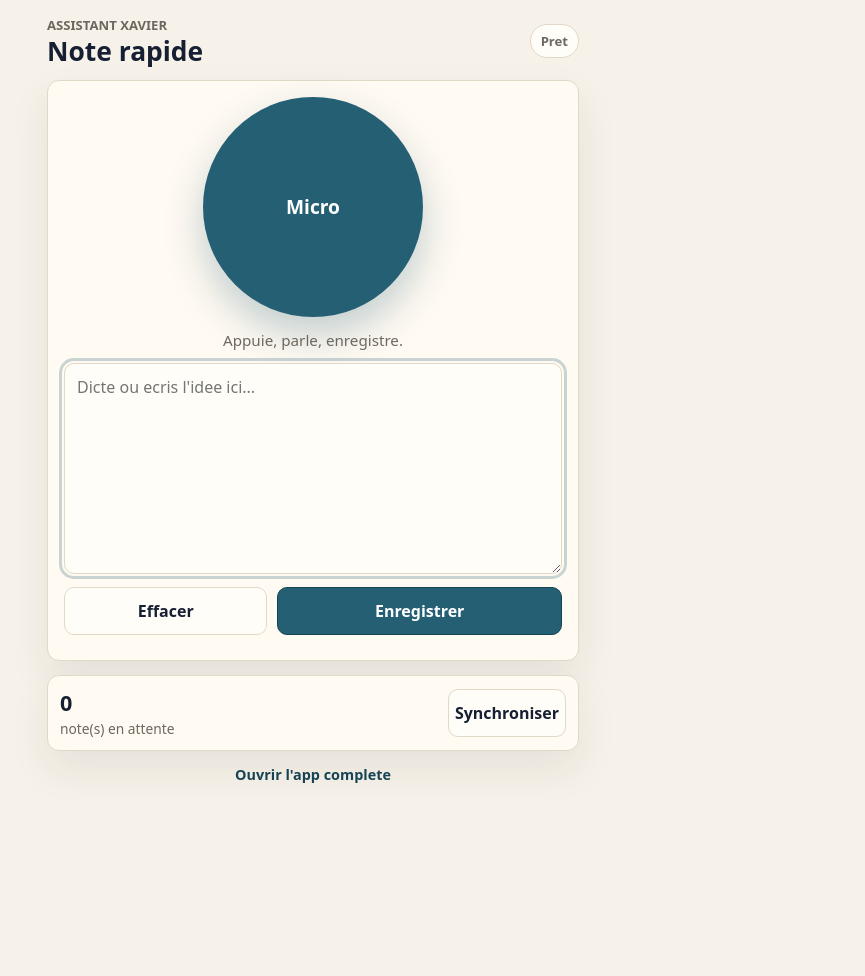
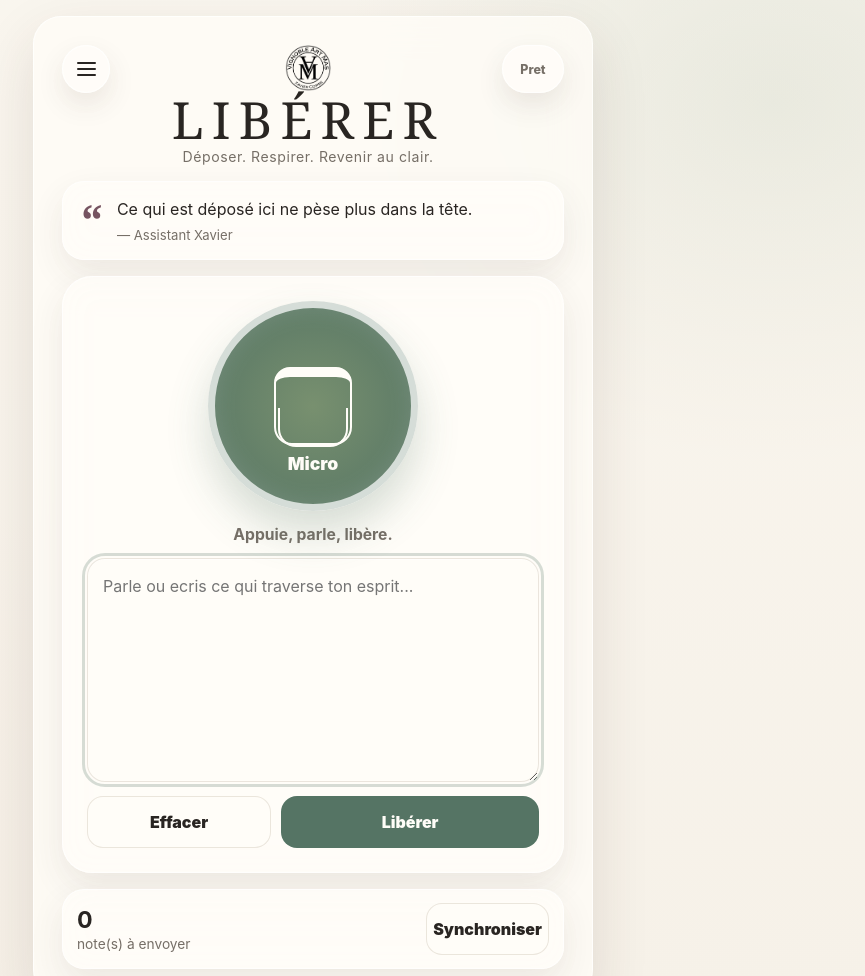
Before and after one commit to vignoble-arch/xav-assistant, a website: page quick-note.html in a window 1280 px wide. Shown: the top 976 px of the page, without its empty margins (327-1192 px from the left). Before the commit the page ends 800 px from the top, so only its background shows below. Drawn offline with Linux system fonts and the light colour scheme.

Commit message:
Renomme et habille la note rapide Liberer

```diff
--- a/quick-note.css
+++ b/quick-note.css
@@ -1,13 +1,15 @@
 :root {
   color-scheme: light;
-  --ink: #172033;
-  --muted: #6d685f;
-  --surface: #f7f2e9;
-  --card: #fffaf2;
-  --line: #e2d8c8;
-  --accent: #245f73;
-  --accent-strong: #174454;
-  --red: #a9473c;
+  --ink: #292522;
+  --muted: #766f67;
+  --surface: #f6f1e8;
+  --card: #fffdf8;
+  --line: rgba(112, 91, 68, 0.14);
+  --green: #557464;
+  --green-soft: #a8b8a0;
+  --clay: #d6a99a;
+  --violet: #765461;
+  --shadow: 0 22px 58px rgba(64, 44, 32, 0.12);
 }
 
 * {
@@ -22,8 +24,12 @@ body {
 
 body {
   color: var(--ink);
-  background: var(--surface);
-  font-family: system-ui, -apple-system, BlinkMacSystemFont, "Segoe UI", sans-serif;
+  background:
+    linear-gradient(180deg, rgba(255, 253, 248, 0.38), rgba(246, 241, 232, 0.95)),
+    radial-gradient(ellipse at 86% 10%, rgba(168, 184, 160, 0.36), transparent 28%),
+    radial-gradient(ellipse at 12% 88%, rgba(214, 169, 154, 0.26), transparent 32%),
+    var(--surface);
+  font-family: Inter, ui-sans-serif, system-ui, -apple-system, BlinkMacSystemFont, "Segoe UI", sans-serif;
 }
 
 button,
@@ -32,109 +38,225 @@ a {
   font: inherit;
 }
 
-.quick-note-shell {
+.liberer-shell {
   display: grid;
-  grid-template-rows: auto 1fr auto auto;
-  gap: 14px;
   min-height: 100dvh;
-  width: min(100%, 560px);
-  margin: 0 auto;
+  place-items: center;
   padding: max(16px, env(safe-area-inset-top)) max(14px, env(safe-area-inset-right)) max(16px, env(safe-area-inset-bottom)) max(14px, env(safe-area-inset-left));
 }
 
-.quick-note-header {
+.liberer-card {
   display: grid;
-  grid-template-columns: minmax(0, 1fr) auto;
-  gap: 4px 10px;
-  align-items: center;
+  gap: 16px;
+  width: min(100%, 560px);
+  min-height: calc(100dvh - 32px);
+  border: 1px solid rgba(255, 255, 255, 0.68);
+  border-radius: 28px;
+  padding: clamp(16px, 4vw, 28px);
+  background: rgba(255, 253, 248, 0.76);
+  box-shadow: var(--shadow);
+  backdrop-filter: blur(18px);
 }
 
-.quick-note-header p,
-.quick-note-header h1 {
+.liberer-header {
+  display: grid;
+  grid-template-columns: 52px minmax(0, 1fr) auto;
+  align-items: start;
+  gap: 12px;
+}
+
+.round-link,
+.sync-pill {
+  display: grid;
+  min-height: 48px;
+  border: 1px solid rgba(255, 255, 255, 0.72);
+  background: rgba(255, 253, 248, 0.86);
+  box-shadow: 0 12px 28px rgba(64, 44, 32, 0.1);
+}
+
+.round-link {
+  width: 48px;
+  place-items: center;
+  align-content: center;
+  gap: 4px;
+  border-radius: 50%;
+  text-decoration: none;
+}
+
+.round-link span {
+  display: block;
+  width: 19px;
+  height: 2px;
+  border-radius: 99px;
+  background: var(--ink);
+}
+
+.brandmark {
+  display: grid;
+  justify-items: center;
+  gap: 6px;
+  min-width: 0;
+  text-align: center;
+}
+
+.brandmark img {
+  width: 46px;
+  height: 46px;
+  object-fit: contain;
+  mix-blend-mode: multiply;
+}
+
+.brandmark p {
+  margin: 0;
+  font-family: Georgia, "Times New Roman", serif;
+  font-size: clamp(2rem, 9vw, 3.2rem);
+  line-height: 0.88;
+  letter-spacing: 0.16em;
+}
+
+.brandmark small,
+.sync-pill,
+.quote-card span,
+.record-state,
+.pending-panel span {
+  color: var(--muted);
+}
+
+.brandmark small {
+  font-size: 0.88rem;
+  letter-spacing: 0.04em;
+}
+
+.sync-pill {
+  min-width: 62px;
+  place-items: center;
+  border-radius: 999px;
+  padding: 0 12px;
+  font-size: 0.78rem;
+  font-weight: 850;
+}
+
+.quote-card,
+.capture-panel,
+.pending-panel {
+  border: 1px solid rgba(255, 255, 255, 0.68);
+  background: rgba(255, 253, 248, 0.84);
+  box-shadow: 0 14px 34px rgba(64, 44, 32, 0.09);
+  backdrop-filter: blur(16px);
+}
+
+.quote-card {
+  display: grid;
+  grid-template-columns: auto minmax(0, 1fr);
+  gap: 14px;
+  align-items: center;
+  border-radius: 22px;
+  padding: 16px 18px;
+}
+
+.quote-card strong {
+  color: var(--violet);
+  font-family: Georgia, "Times New Roman", serif;
+  font-size: 2.8rem;
+  line-height: 1;
+}
+
+.quote-card p,
+.quote-card span {
   margin: 0;
 }
 
-.quick-note-header p {
-  color: var(--muted);
-  font-size: 0.82rem;
-  font-weight: 750;
-  text-transform: uppercase;
+.quote-card p {
+  line-height: 1.4;
 }
 
-.quick-note-header h1 {
-  font-size: 1.65rem;
-  line-height: 1.05;
-}
-
-.quick-note-header span {
-  grid-row: 1 / span 2;
-  grid-column: 2;
-  border: 1px solid var(--line);
-  border-radius: 999px;
-  padding: 7px 10px;
-  color: var(--muted);
-  background: #fffdf8;
+.quote-card span {
+  display: block;
+  margin-top: 6px;
   font-size: 0.82rem;
-  font-weight: 750;
-}
-
-.capture-panel,
-.pending-panel {
-  border: 1px solid var(--line);
-  border-radius: 12px;
-  background: var(--card);
-  box-shadow: 0 18px 42px rgba(36, 32, 25, 0.08);
 }
 
 .capture-panel {
   display: grid;
-  gap: 13px;
+  gap: 14px;
   align-content: start;
-  padding: 16px;
+  border-radius: 30px;
+  padding: clamp(16px, 4vw, 24px);
 }
 
 .record-button {
+  position: relative;
   display: grid;
+  width: min(58vw, 210px);
+  aspect-ratio: 1;
   place-items: center;
-  width: min(64vw, 220px);
-  aspect-ratio: 1;
   margin: 0 auto;
-  border: 0;
-  border-radius: 999px;
-  color: white;
-  background: var(--accent);
-  font-size: 1.2rem;
+  border: 7px solid rgba(255, 255, 255, 0.74);
+  border-radius: 50%;
+  color: #fffdf8;
+  background: radial-gradient(circle, #78906f 0%, var(--green) 100%);
+  box-shadow:
+    0 22px 42px rgba(85, 116, 100, 0.24),
+    inset 0 0 24px rgba(255, 255, 255, 0.14);
+  font-size: 1.1rem;
   font-weight: 900;
-  box-shadow: 0 18px 38px rgba(36, 95, 115, 0.28);
+}
+
+.record-button::before {
+  position: absolute;
+  inset: 30%;
+  content: "";
+  border: 2px solid currentColor;
+  border-top-width: 10px;
+  border-radius: 16px 16px 18px 18px;
+}
+
+.record-button::after {
+  position: absolute;
+  bottom: 29%;
+  width: 34%;
+  height: 19%;
+  content: "";
+  border-bottom: 2px solid currentColor;
+  border-left: 2px solid currentColor;
+  border-right: 2px solid currentColor;
+  border-radius: 0 0 18px 18px;
+}
+
+.record-button span {
+  position: relative;
+  z-index: 1;
+  transform: translateY(58px);
 }
 
 .record-button.is-listening {
-  background: var(--red);
+  background: radial-gradient(circle, #b26f66 0%, #944b45 100%);
 }
 
 .record-state {
   margin: 0;
-  color: var(--muted);
   text-align: center;
-  font-size: 0.95rem;
+  font-size: 0.98rem;
+  font-weight: 750;
 }
 
 textarea {
   width: 100%;
-  min-height: 168px;
+  min-height: 190px;
   border: 1px solid var(--line);
-  border-radius: 10px;
-  padding: 12px;
+  border-radius: 18px;
+  padding: 15px;
   color: var(--ink);
-  background: #fffdf8;
+  background: rgba(255, 253, 248, 0.92);
   resize: vertical;
-  line-height: 1.45;
+  line-height: 1.5;
+  box-shadow: inset 0 1px 0 rgba(255, 255, 255, 0.66);
 }
 
 textarea:focus,
 button:focus-visible,
 a:focus-visible {
-  outline: 3px solid rgba(36, 95, 115, 0.25);
+  outline: 3px solid rgba(85, 116, 100, 0.24);
   outline-offset: 2px;
 }
 
@@ -146,21 +268,21 @@ a:focus-visible {
 
 .primary-button,
 .secondary-button {
-  min-height: 48px;
-  border-radius: 10px;
+  min-height: 52px;
+  border-radius: 16px;
   border: 1px solid var(--line);
-  font-weight: 850;
+  font-weight: 900;
 }
 
 .primary-button {
-  color: white;
-  border-color: var(--accent-strong);
-  background: var(--accent);
+  color: #fffdf8;
+  border-color: rgba(85, 116, 100, 0.36);
+  background: var(--green);
 }
 
 .secondary-button {
   color: var(--ink);
-  background: #fffdf8;
+  background: rgba(255, 253, 248, 0.88);
 }
 
 .pending-panel {
@@ -168,7 +290,8 @@ a:focus-visible {
   align-items: center;
   justify-content: space-between;
   gap: 10px;
-  padding: 12px;
+  border-radius: 22px;
+  padding: 13px 14px;
 }
 
 .pending-panel div {
@@ -177,24 +300,11 @@ a:focus-visible {
 }
 
 .pending-panel strong {
-  font-size: 1.35rem;
+  font-size: 1.45rem;
 }
 
 .pending-panel span {
-  color: var(--muted);
   font-size: 0.86rem;
-}
-
-.quick-footer {
-  display: flex;
-  justify-content: center;
-}
-
-.quick-footer a {
-  color: var(--accent-strong);
-  font-size: 0.9rem;
-  font-weight: 800;
-  text-decoration: none;
 }
 
 .toast {
@@ -204,10 +314,10 @@ a:focus-visible {
   left: 14px;
   z-index: 20;
   transform: translateY(18px);
-  border-radius: 12px;
-  padding: 12px 14px;
-  color: white;
-  background: rgba(23, 32, 51, 0.94);
+  border-radius: 16px;
+  padding: 13px 15px;
+  color: #fffdf8;
+  background: rgba(41, 37, 34, 0.94);
   opacity: 0;
   pointer-events: none;
   transition: opacity 160ms ease, transform 160ms ease;
@@ -218,58 +328,84 @@ a:focus-visible {
   opacity: 1;
 }
 
-@media (max-width: 260px), (max-height: 360px) {
-  .quick-note-shell {
-    gap: 8px;
-    padding: 10px;
+@media (max-width: 360px), (max-height: 620px) {
+  .liberer-card {
+    gap: 10px;
+    min-height: calc(100dvh - 20px);
+    border-radius: 20px;
+    padding: 12px;
   }
 
-  .quick-note-header p,
-  .pending-panel,
-  .quick-footer {
+  .liberer-header {
+    grid-template-columns: 42px minmax(0, 1fr) 54px;
+  }
+
+  .round-link,
+  .sync-pill {
+    min-height: 40px;
+  }
+
+  .round-link {
+    width: 40px;
+  }
+
+  .brandmark img,
+  .brandmark small,
+  .quote-card {
     display: none;
   }
 
-  .quick-note-header h1 {
-    font-size: 1rem;
+  .brandmark p {
+    font-size: 1.35rem;
   }
 
-  .quick-note-header span {
-    padding: 4px 7px;
-    font-size: 0.68rem;
+  .sync-pill {
+    padding: 0 6px;
+    font-size: 0.66rem;
   }
 
   .capture-panel {
-    gap: 8px;
-    padding: 10px;
-    border-radius: 10px;
+    gap: 9px;
+    border-radius: 18px;
+    padding: 12px;
   }
 
   .record-button {
-    width: min(48vw, 96px);
-    font-size: 0.8rem;
+    width: min(48vw, 118px);
+    border-width: 5px;
+    font-size: 0.76rem;
+  }
+
+  .record-button span {
+    transform: translateY(34px);
   }
 
   .record-state {
-    font-size: 0.74rem;
+    font-size: 0.78rem;
   }
 
   textarea {
-    min-height: 84px;
-    max-height: 110px;
-    padding: 8px;
-    font-size: 0.82rem;
+    min-height: 118px;
+    max-height: 150px;
+    border-radius: 12px;
+    padding: 10px;
+    font-size: 0.86rem;
   }
 
   .quick-actions {
     grid-template-columns: 1fr;
-    gap: 6px;
+    gap: 7px;
   }
 
   .primary-button,
   .secondary-button {
-    min-height: 34px;
-    border-radius: 8px;
-    font-size: 0.78rem;
+    min-height: 38px;
+    border-radius: 10px;
+    font-size: 0.82rem;
+  }
+
+  .pending-panel {
+    padding: 9px 10px;
+    border-radius: 14px;
   }
 }
--- a/quick-note.html
+++ b/quick-note.html
@@ -3,51 +3,65 @@
   <head>
     <meta charset="utf-8" />
     <meta name="viewport" content="width=device-width, initial-scale=1, viewport-fit=cover" />
-    <meta name="theme-color" content="#172033" />
+    <meta name="theme-color" content="#557464" />
     <meta name="apple-mobile-web-app-capable" content="yes" />
-    <meta name="apple-mobile-web-app-title" content="Note Xavier" />
+    <meta name="apple-mobile-web-app-title" content="Liberer" />
     <meta name="apple-mobile-web-app-status-bar-style" content="black-translucent" />
-    <title>Note rapide</title>
-    <link rel="manifest" href="manifest.webmanifest?v=quick-note-1" />
+    <title>Lib&eacute;rer</title>
+    <link rel="manifest" href="manifest.webmanifest?v=liberer-1" />
     <link rel="icon" href="icon.svg?v=pwa-1" type="image/svg+xml" />
     <link rel="apple-touch-icon" href="icon.svg?v=pwa-1" />
-    <link rel="stylesheet" href="quick-note.css?v=quick-note-1" />
+    <link rel="stylesheet" href="quick-note.css?v=liberer-1" />
   </head>
   <body>
-    <main class="quick-note-shell">
-      <header class="quick-note-header">
-        <p>Assistant Xavier</p>
-        <h1>Note rapide</h1>
-        <span id="syncStatus">Pret</span>
+    <main class="liberer-shell">
+      <section class="liberer-card">
+        <header class="liberer-header">
+          <a class="round-link" href="/" aria-label="Ouvrir l'application complete">
+            <span></span>
+            <span></span>
+            <span></span>
+          </a>
+          <div class="brandmark">
+            <img src="art-mas-logo.png" alt="Vignoble Art Mas" />
+            <p>LIB&Eacute;RER</p>
+            <small>D&eacute;poser. Respirer. Revenir au clair.</small>
+          </div>
+          <span class="sync-pill" id="syncStatus">Pr&ecirc;t</span>
         </header>
+
+        <article class="quote-card">
+          <strong aria-hidden="true">&ldquo;</strong>
+          <div>
+            <p>Ce qui est d&eacute;pos&eacute; ici ne p&egrave;se plus dans la t&ecirc;te.</p>
+            <span>&mdash; Assistant Xavier</span>
+          </div>
+        </article>
 
         <section class="capture-panel">
           <button class="record-button" type="button" id="recordButton" aria-label="Dicter une note">
             <span id="recordIcon">Micro</span>
           </button>
-        <p class="record-state" id="recordState">Appuie, parle, enregistre.</p>
-        <textarea id="noteText" rows="8" placeholder="Dicte ou ecris l'idee ici..."></textarea>
+          <p class="record-state" id="recordState">Appuie, parle, lib&egrave;re.</p>
+          <textarea id="noteText" rows="8" placeholder="Parle ou ecris ce qui traverse ton esprit..."></textarea>
           <div class="quick-actions">
             <button class="secondary-button" type="button" id="clearButton">Effacer</button>
-          <button class="primary-button" type="button" id="saveButton">Enregistrer</button>
+            <button class="primary-button" type="button" id="saveButton">Lib&eacute;rer</button>
           </div>
         </section>
 
         <section class="pending-panel">
           <div>
             <strong id="pendingCount">0</strong>
-          <span>note(s) en attente</span>
+            <span>note(s) &agrave; envoyer</span>
           </div>
           <button class="secondary-button" type="button" id="syncButton">Synchroniser</button>
         </section>
-
-      <nav class="quick-footer" aria-label="Navigation">
-        <a href="/">Ouvrir l'app complete</a>
-      </nav>
+      </section>
     </main>
 
     <div class="toast" id="toast" role="status" aria-live="polite"></div>
-    <script src="quick-note.js?v=quick-note-1"></script>
+    <script src="quick-note.js?v=liberer-1"></script>
     <script>
       if ("serviceWorker" in navigator) {
         navigator.serviceWorker.register("/service-worker.js").catch(() => {});
```
Also changed, not shown: index.html (+1 -1 lines), quick-note.js (+5 -5 lines), service-worker.js (+4 -4 lines), manifest.webmanifest. Lines whose indentation alone changed are shown as unchanged.
